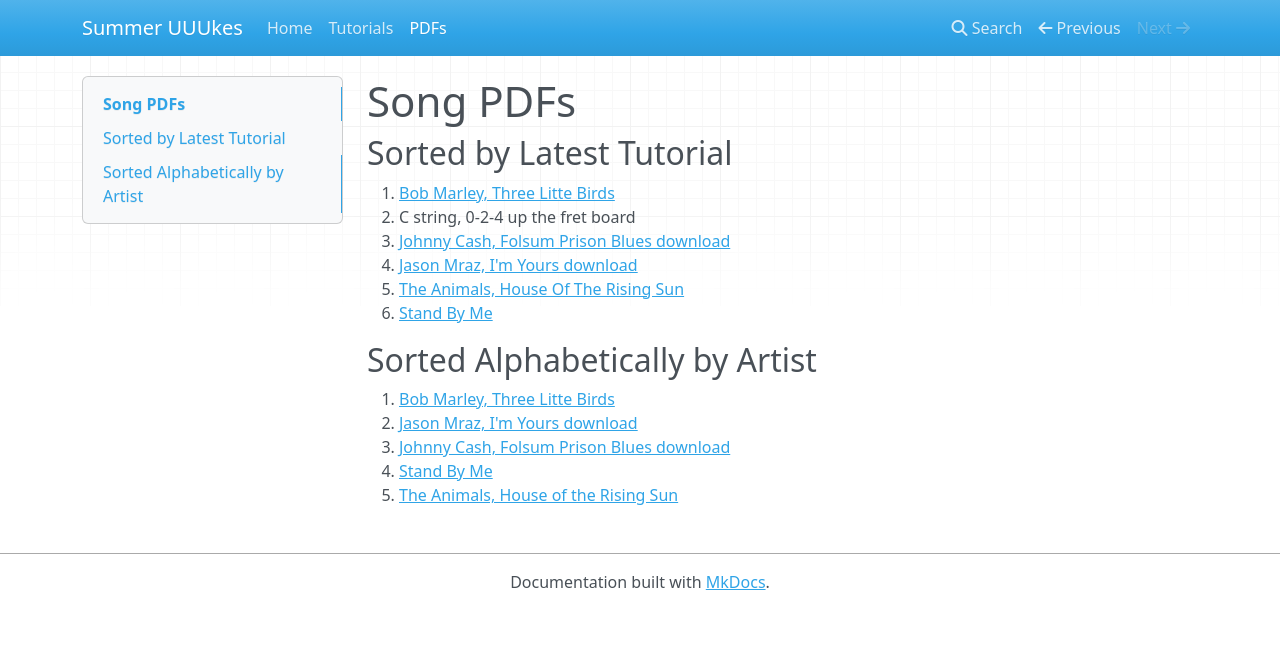
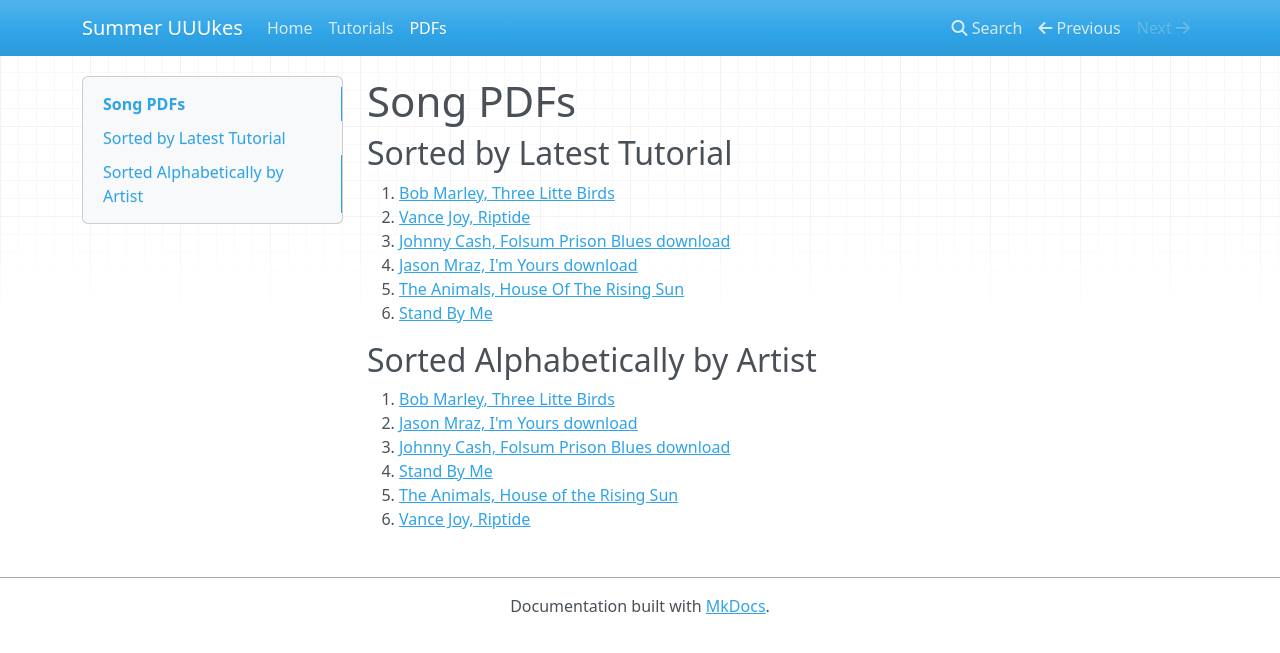
Before and after one commit to dougsweetser/uuukes, an MkDocs documentation site: the page built from docs/pdfs/pdfs.md, in a window 1280 px wide. Shown: the top 653 px of the page. Built offline with MkDocs 1.6.1, drawn with Linux system fonts in a browser that asks for light colours; nearby versions of some CDN libraries.

Commit message:
Updated.

```diff
--- a/docs/pdfs/pdfs.md
+++ b/docs/pdfs/pdfs.md
@@ -3,7 +3,7 @@
 ## Sorted by Latest Tutorial
 
 1. [Bob Marley, Three Litte Birds](Bob_Marley__Three_Little_Birds_Songsheet.pdf)
-1. C string, 0-2-4 up the fret board
+1. [Vance Joy, Riptide](Vance_Joy__Riptide.pdf)
 1. [Johnny Cash, Folsum Prison Blues download](Johnny_Cash__Folsom_Prison_Blues.pdf)
 1. [Jason Mraz, I'm Yours download](Jason_Mraz__Im_Yours.pdf)
 1. [The Animals, House Of The Rising Sun](Animals__House_Of_The_Rising_Sun.pdf)
@@ -17,3 +17,4 @@
 1. [Johnny Cash, Folsum Prison Blues download](Johnny_Cash__Folsom_Prison_Blues.pdf)
 1. [Stand By Me](Stand_By_Me__G.pdf)
 1. [The Animals, House of the Rising Sun](Animals__House_Of_The_Rising_Sun.pdf)
+1. [Vance Joy, Riptide](Vance_Joy__Riptide.pdf)
```
